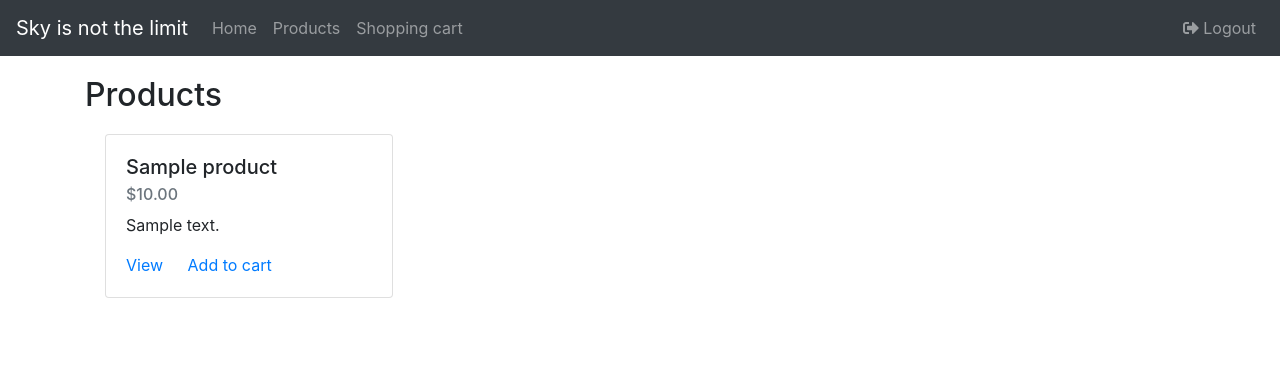
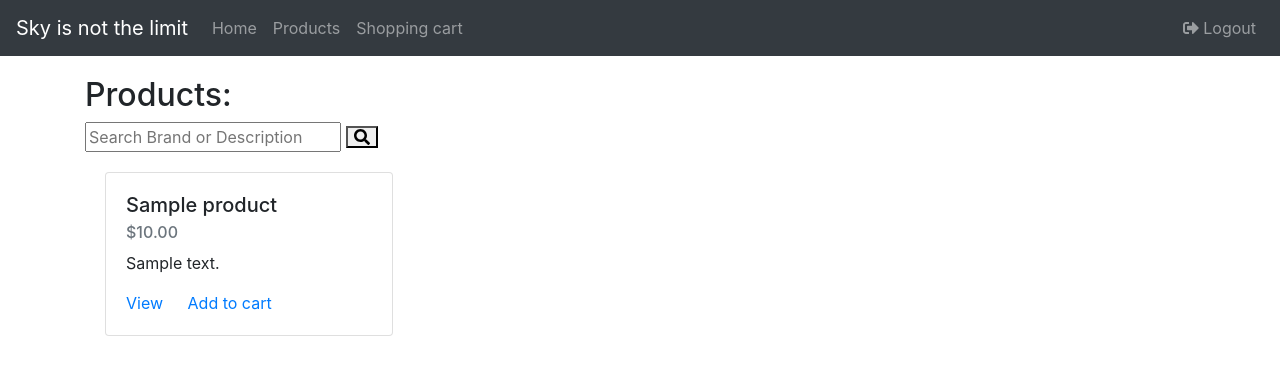
Before and after one commit to emorthen/AdvancedSoftwareDevelopment, a Django app: page /product/ in a window 1280 px wide. Shown: the top 375 px of the page. Run offline with Django 3.2, Linux system fonts and the light colour scheme; a user stored in the database is signed in; tables that the repository leaves empty hold one stand-in row (values such as "Sample post"); parts of the project's set-up code (start-up, migrations or seed data) failed here and were passed over; some libraries are stand-ins or nearby versions.

Commit message:
add search field

```diff
--- a/AdvancedSoftwareDevelopment/templates/product-list.html
+++ b/AdvancedSoftwareDevelopment/templates/product-list.html
@@ -1,6 +1,13 @@
 {% extends 'base.html' %}
 {% block content %}
-    <h2>Products</h2>
+    <h2>Products:</h2>
+    <form method="get" action="{% url 'product_search_list_view' %}" accept-charset="utf-8">
+      <!--<input class="searchfield" id="priceSearchbox" name="q" type="text" placeholder="Search Price"> -->
+      <input class="searchfield" id="brandSescriptionSearchbox" name="q" type="text" placeholder="Search Brand or Description">
+      <button class="searchbutton" type="submit">
+        <i class="fa fa-search"></i>
+      </button>
+    </form>
 
         {% for object in object_list %}
 
--- a/AdvancedSoftwareDevelopment/urls.py
+++ b/AdvancedSoftwareDevelopment/urls.py
@@ -14,4 +14,5 @@ urlpatterns = [
     url(r'^cart/$', views.get_cart, name='cart'),
     url(r'^add_to_cart/(\d+)/$', views.add_to_cart, name='add_to_cart'),
     url(r'^remove_from_cart/(\d+)/$', views.remove_from_cart, name='remove_from_cart'),
+    url(r'^product_search_list_view/$', views.ProductSearchListView.as_view(), name='product_search_list_view'),
 ]
--- a/webshop/views.py
+++ b/webshop/views.py
@@ -5,6 +5,9 @@ from django.views.generic.list import ListView
 from django.contrib.auth.mixins import LoginRequiredMixin
 from cart.cart import Cart
 from webshop.models import Product
+from functools import reduce
+from django.db.models import Q
+import operator
 
 # Create your views here.
 
@@ -68,3 +71,23 @@ def product_detail_view(request, productID):
     product = Product.objects.get(id=productID)
 
     return render(request, 'product-details.html', {'object': product})
+
+
+class ProductSearchListView(ProductListView):
+    """
+    Display a Blog List page filtered by the search query.
+    """
+    paginate_by = 10
+
+    def get_queryset(self):
+        result = super(ProductSearchListView, self).get_queryset()
+
+        query = self.request.GET.get('q')
+        if query:
+            query_list = query.split()
+            result = result.filter(
+                reduce(operator.and_,
+                       (Q(brand__icontains=q) for q in query_list))
+                 )
+
+        return result
```
